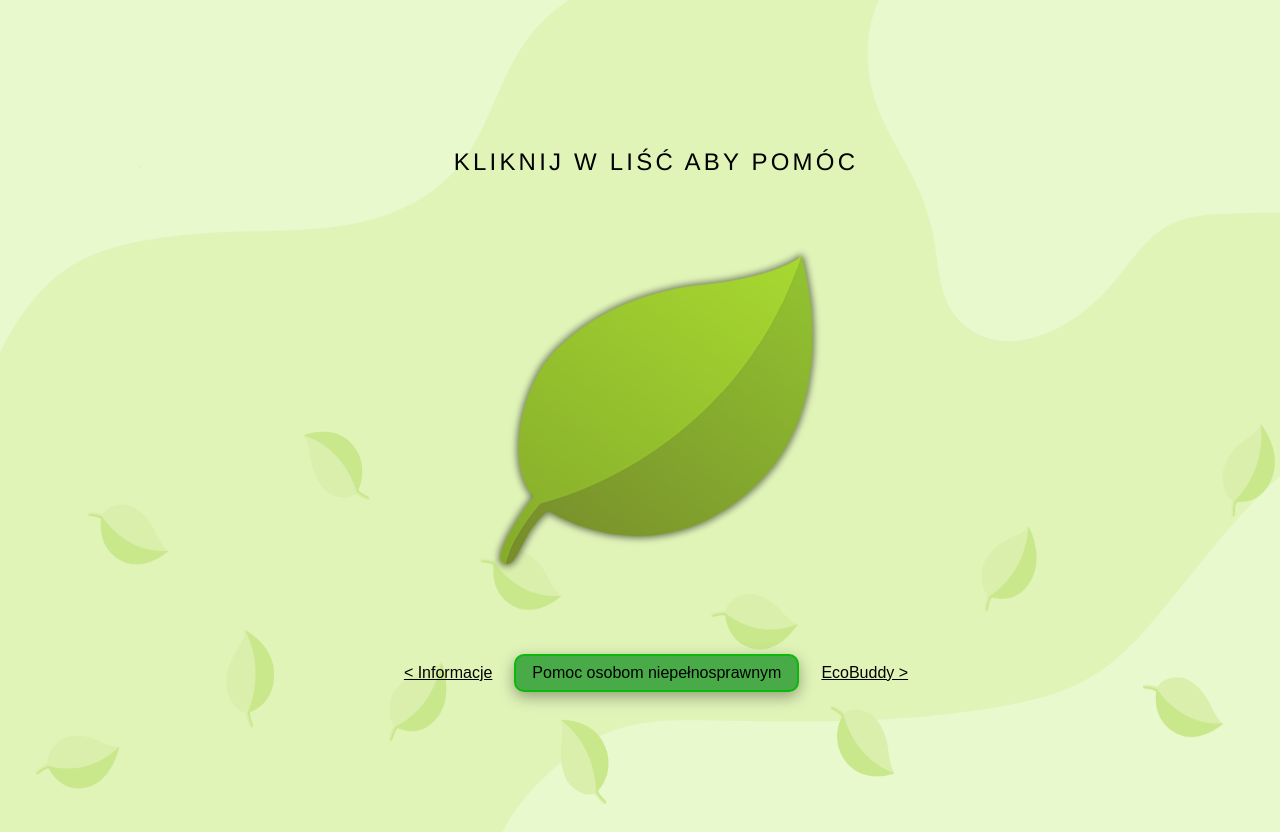
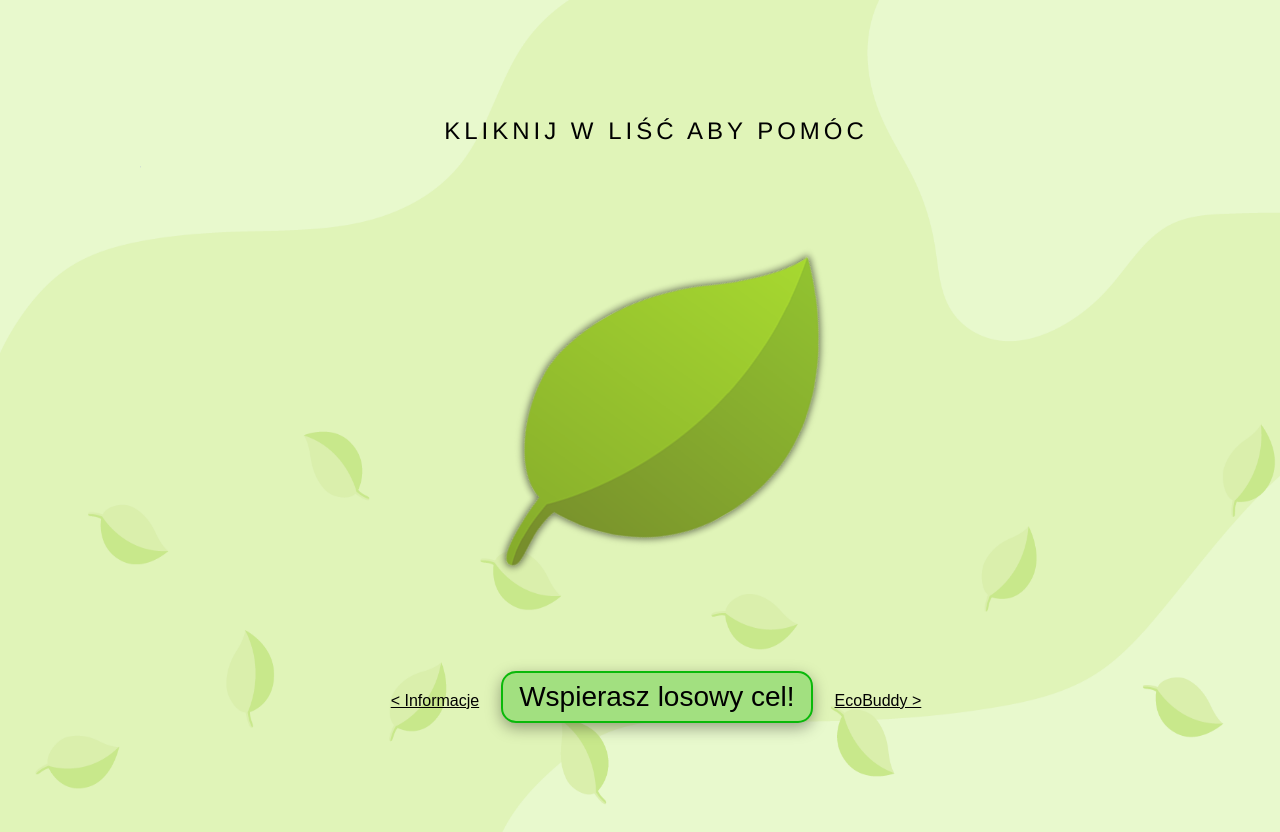
Before and after one commit to JakubKonkol/EcoBuddy, an Angular app in the folder EcoBuddyApp/: page /listek in a window 1280 px wide. Shown: the top 832 px of the page. Built offline with nearby package versions, Linux system fonts and the light colour scheme.

Commit message:
fixing listek component.

```diff
--- a/EcoBuddyApp/src/app/components/listek/listek.component.css
+++ b/EcoBuddyApp/src/app/components/listek/listek.component.css
@@ -8,20 +8,21 @@
   height: 100vh;
   background-image: url("src/assets/listek_background.png");
   background-size: 100% 100%;
+  gap: 3rem;
 }
 .message{
   font-size: 1.5rem;
   font-family: "Helvetica Neue Medium Extended", "Helvetica Neue", Helvetica, Arial, sans-serif;
-  letter-spacing: 0.2rem;
+  letter-spacing: 0.25rem;
   color: #000;
   margin: 1rem;
 }
 .main-button{
   padding: 0.5rem 1rem;
   border: 0.15rem solid #0ab90a;
-  background-color: #48ab48;
-  font-size: 1rem;
-  border-radius: 10px;
+  background-color: #a2e080;
+  font-size: 1.75rem;
+  border-radius: 15px;
   box-shadow: rgba(0, 0, 0, 0.35) 0px 5px 15px;
 }
 .side-button{
@@ -43,6 +44,16 @@
   margin: 0.5rem;
 }
 .listek-img{
-  transform: rotateZ(-30deg);
   border: none;
+  border-image: none;
+  position: relative;
+  display: inline-block;
 }
+.listek-img:hover{
+  cursor: pointer;
+  scale: 1.03;
+  transition: ease-in-out 0.2s;
+}
+.listek{
+  margin: 2.25rem;
+}
--- a/EcoBuddyApp/src/app/components/listek/listek.component.html
+++ b/EcoBuddyApp/src/app/components/listek/listek.component.html
@@ -7,7 +7,7 @@
     src="{{getLiscState()}}"> </p>
   <div class="buttons">
     <button class="side-button"> < Informacje </button>
-    <button class="main-button" (click)="changeGoal()"> {{selectedGoal.name}}</button>
+    <button class="main-button" (click)="changeGoal()">Wspierasz losowy cel!</button>
     <button class="side-button" (click)="goto('buddy')"> EcoBuddy > </button>
   </div>
 </div>
--- a/EcoBuddyApp/src/app/components/listek/listek.component.ts
+++ b/EcoBuddyApp/src/app/components/listek/listek.component.ts
@@ -20,7 +20,7 @@ export class ListekComponent {
   ]
   selectedGoal: Goal = this.goals[Math.floor(Math.random() * this.goals.length)];
   shoudModalBeActive: boolean = false;
-  liscState: string = 'assets/listek.png';
+  liscState: string = 'assets/listek_fixed.png';
   goto(url:string){
     this.router.navigateByUrl(url).then(r => console.log(r));
   }
@@ -39,10 +39,10 @@ export class ListekComponent {
   setLiscState(arg: string) {
     switch (arg){
       case 'clicked':
-        this.liscState = 'assets/listek_clicked.png';
+        this.liscState = 'assets/listek_clicked_fixed.png';
         break;
       case 'default':
-        this.liscState = 'assets/listek.png';
+        this.liscState = 'assets/listek_fixed.png';
 
     }
   }
```
Also changed, not shown: EcoBuddyApp/src/assets/listek_clicked_fixed.png (added), EcoBuddyApp/src/assets/listek_fixed.png (added).
